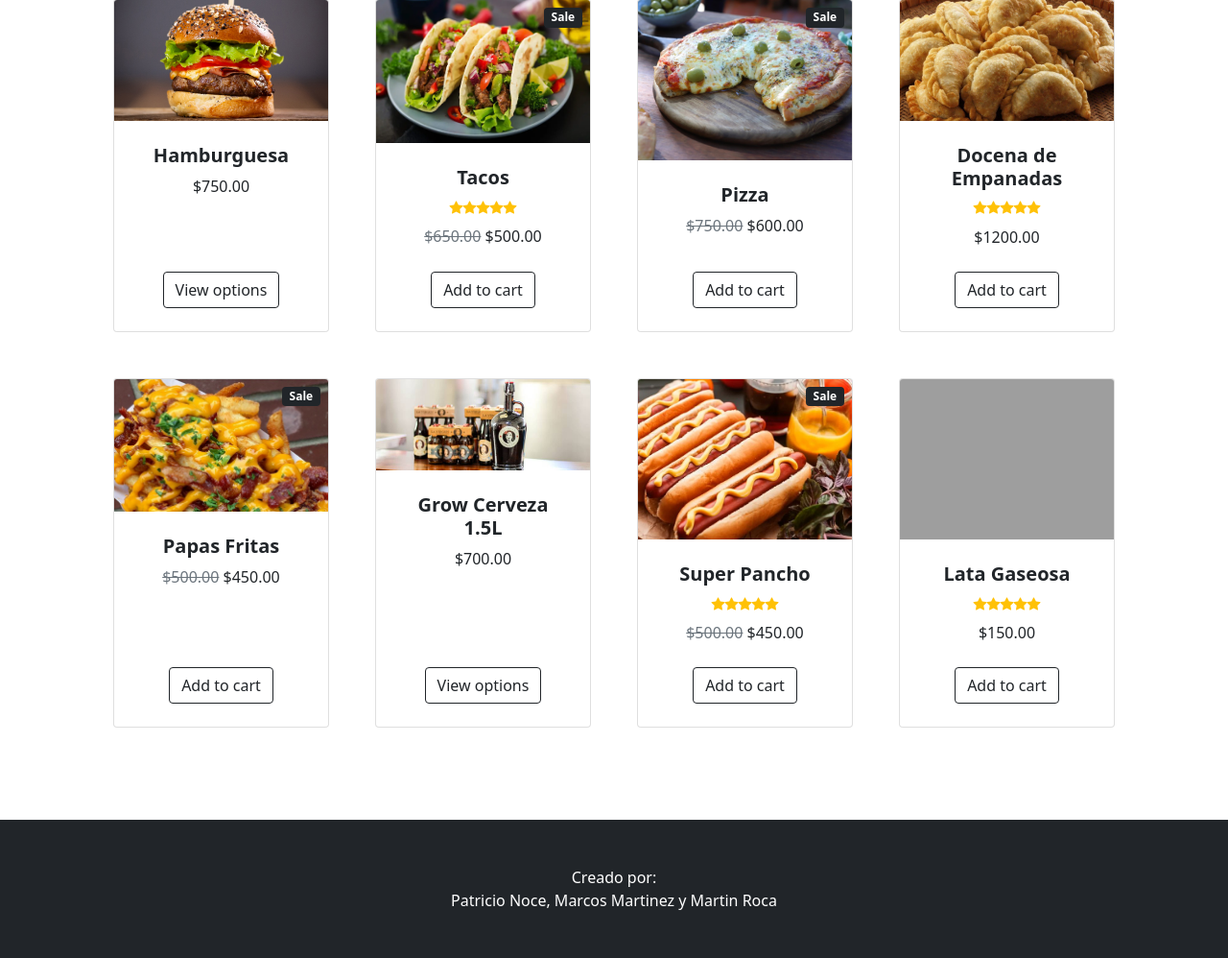
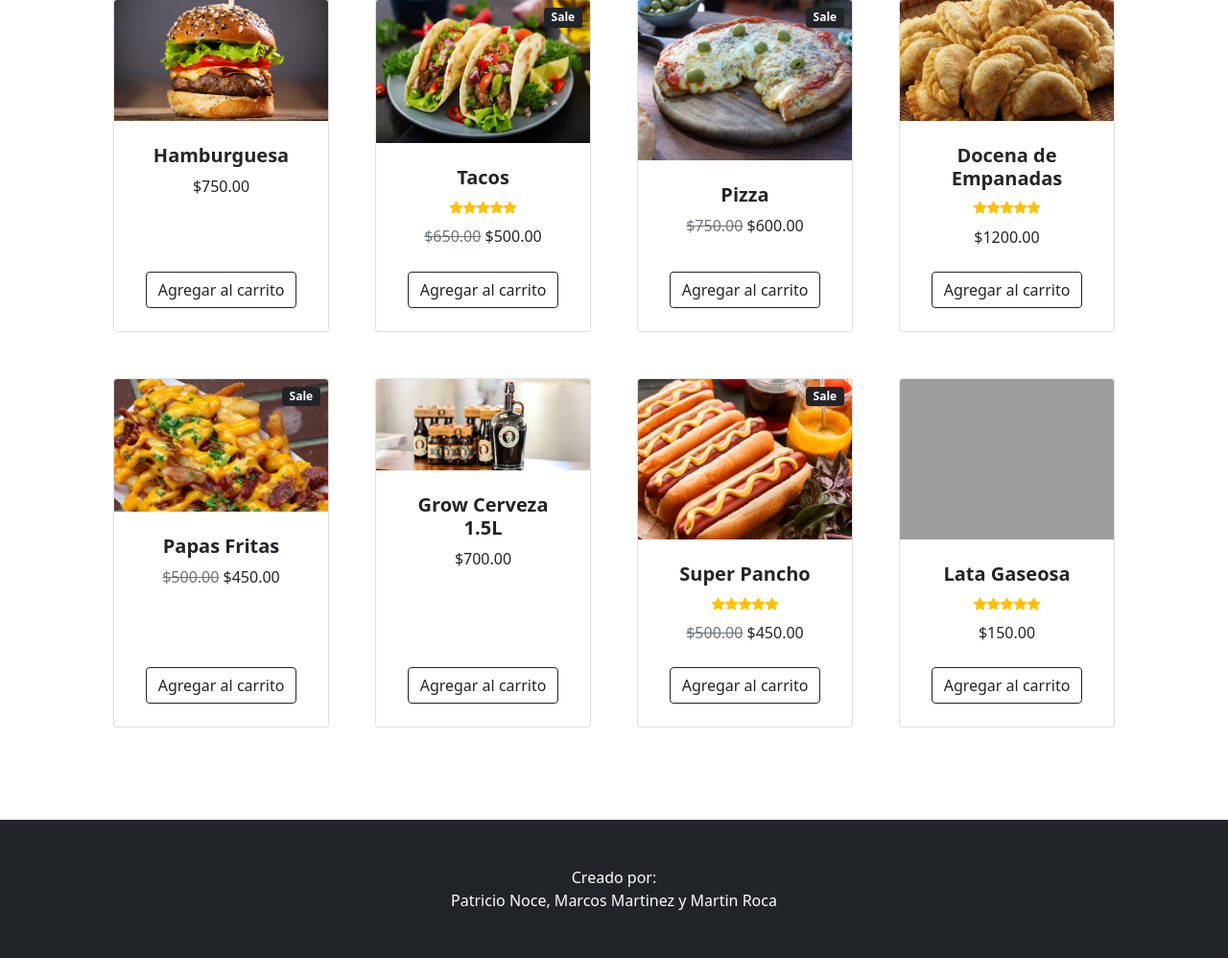
Before and after one commit to PatricioNoce/Proyecto_Grupo_5_NMR, a Django app: page /nmr_food/ in a window 1280 px wide. Shown: the part 330-1328 px from the top of the page at 96% size. Run offline with Django 4.2, Linux system fonts and the light colour scheme; data that the repository does not hold is empty; some libraries are stand-ins or nearby versions; grey boxes are pictures that could not be loaded.

Commit message:
"Planificando carrito"

```diff
--- a/nmr_food/templates/nmr_food/index.html
+++ b/nmr_food/templates/nmr_food/index.html
@@ -106,7 +106,7 @@
                             </div>
                             <!-- Product actions-->
                             <div class="card-footer p-4 pt-0 border-top-0 bg-transparent">
-                                <div class="text-center"><a class="btn btn-outline-dark mt-auto" href="#">View options</a></div>
+                                <div class="text-center"><a class="btn btn-outline-dark mt-auto" href="#">Agregar al carrito</a></div>
                             </div>
                         </div>
                     </div>
@@ -136,7 +136,7 @@
                             </div>
                             <!-- Product actions-->
                             <div class="card-footer p-4 pt-0 border-top-0 bg-transparent">
-                                <div class="text-center"><a class="btn btn-outline-dark mt-auto" href="#">Add to cart</a></div>
+                                <div class="text-center"><a class="btn btn-outline-dark mt-auto" href="#">Agregar al carrito</a></div>
                             </div>
                         </div>
                     </div>
@@ -158,7 +158,7 @@
                             </div>
                             <!-- Product actions-->
                             <div class="card-footer p-4 pt-0 border-top-0 bg-transparent">
-                                <div class="text-center"><a class="btn btn-outline-dark mt-auto" href="#">Add to cart</a></div>
+                                <div class="text-center"><a class="btn btn-outline-dark mt-auto" href="#">Agregar al carrito</a></div>
                             </div>
                         </div>
                     </div>
@@ -185,7 +185,7 @@
                             </div>
                             <!-- Product actions-->
                             <div class="card-footer p-4 pt-0 border-top-0 bg-transparent">
-                                <div class="text-center"><a class="btn btn-outline-dark mt-auto" href="#">Add to cart</a></div>
+                                <div class="text-center"><a class="btn btn-outline-dark mt-auto" href="#">Agregar al carrito</a></div>
                             </div>
                         </div>
                     </div>
@@ -207,7 +207,7 @@
                             </div>
                             <!-- Product actions-->
                             <div class="card-footer p-4 pt-0 border-top-0 bg-transparent">
-                                <div class="text-center"><a class="btn btn-outline-dark mt-auto" href="#">Add to cart</a></div>
+                                <div class="text-center"><a class="btn btn-outline-dark mt-auto" href="#">Agregar al carrito</a></div>
                             </div>
                         </div>
                     </div>
@@ -226,7 +226,7 @@
                             </div>
                             <!-- Product actions-->
                             <div class="card-footer p-4 pt-0 border-top-0 bg-transparent">
-                                <div class="text-center"><a class="btn btn-outline-dark mt-auto" href="#">View options</a></div>
+                                <div class="text-center"><a class="btn btn-outline-dark mt-auto" href="#">Agregar al carrito</a></div>
                             </div>
                         </div>
                     </div>
@@ -256,7 +256,7 @@
                             </div>
                             <!-- Product actions-->
                             <div class="card-footer p-4 pt-0 border-top-0 bg-transparent">
-                                <div class="text-center"><a class="btn btn-outline-dark mt-auto" href="#">Add to cart</a></div>
+                                <div class="text-center"><a class="btn btn-outline-dark mt-auto" href="#">Agregar al carrito</a></div>
                             </div>
                         </div>
                     </div>
@@ -283,7 +283,7 @@
                             </div>
                             <!-- Product actions-->
                             <div class="card-footer p-4 pt-0 border-top-0 bg-transparent">
-                                <div class="text-center"><a class="btn btn-outline-dark mt-auto" href="#">Add to cart</a></div>
+                                <div class="text-center"><a class="btn btn-outline-dark mt-auto" href="#">Agregar al carrito</a></div>
                             </div>
                         </div>
                     </div>
```
Also changed, not shown: db.sqlite3, media/menus/empanadas.jpg (added).
